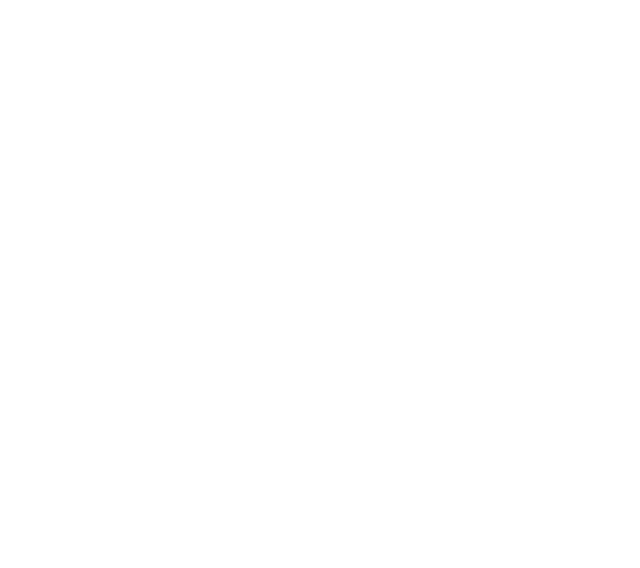
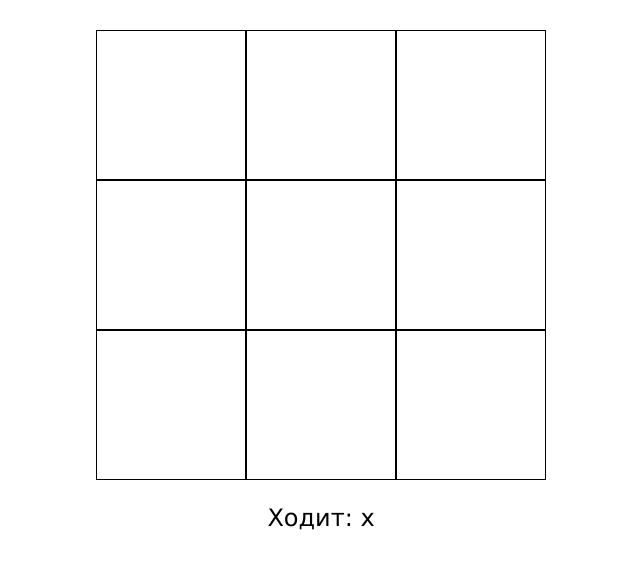
Before and after one commit to MariaLight/tic-tac-toe, a React (Create React App) app: page / in a window 1280 px wide. Shown: the top 568 px of the page, without its empty margins (319-959 px from the left). Built offline with nearby package versions, Linux system fonts and the light colour scheme.

Commit message:
add game

```diff
--- a/src/App.js
+++ b/src/App.js
@@ -1,10 +1,46 @@
+import { useState } from 'react';
 import './app.module.css';
+import { AppLayout } from './AppLayout';
 
 
 function App() {
+  const [currentPlayer, setCurrentPlayer] = useState('x');
+  const [isGameEnded, setIsGameEnded] = useState(false);
+  const [isDraw, setIsDraw] = useState(false);
+  const [field, setField] = useState(
+    [
+      '', '', '',
+      '', '', '',
+      '', '', '',
+    ]
+  );
+
+  const startAgain = () => {
+    setCurrentPlayer('x');
+    setIsGameEnded(false);
+    setIsDraw(false);
+    setField([
+      '', '', '',
+      '', '', '',
+      '', '', '',
+    ])
+  }
+
   return (
     <>
+      <AppLayout
+        currentPlayer={currentPlayer}
+        field={field}
+        isDraw={isDraw}
+        isGameEnded={isGameEnded}
 
+        setCurrentPlayer={setCurrentPlayer}
+        setIsGameEnded={setIsGameEnded}
+        setIsDraw={setIsDraw}
+        setField={setField}
+
+        startAgain={startAgain}
+      />
     </>
   );
 }
--- a/src/AppLayout.jsx
+++ b/src/AppLayout.jsx
@@ -1,12 +1,29 @@
-import './app.module.css';
+import styles from './app.module.css';
+import { Field } from './components/Field/Field';
+import { Information } from './components/Information/Information';
 
 
-function App() {
+export const AppLayout = (props) => {
   return (
-    <>
+    <div className={styles.app}>
+      <Field
+        isGameEnded={props.isGameEnded}
+        isDraw={props.isDraw}
+        field={props.field}
+        currentPlayer={props.currentPlayer}
 
-    </>
+        setCurrentPlayer={props.setCurrentPlayer}
+        setIsGameEnded={props.setIsGameEnded}
+        setIsDraw={props.setIsDraw}
+        setField={props.setField}
+
+      />
+      <Information
+        startAgain={props.startAgain}
+        currentPlayer={props.currentPlayer}
+        isDraw={props.isDraw}
+        isGameEnded={props.isGameEnded} />
+
+    </div>
   );
 }
-
-export default App;
--- a/src/app.module.css
+++ b/src/app.module.css
@@ -0,0 +1,7 @@
+.app {
+  display: flex;
+  flex-direction: column;
+  align-items: center;
+  padding-top: 30px;
+  font-family: 'Lucida Sans', 'Lucida Sans Regular', 'Lucida Grande', 'Lucida Sans Unicode', Geneva, Verdana, sans-serif;
+}
--- a/src/components/Field/Field.js
+++ b/src/components/Field/Field.js
@@ -0,0 +1,49 @@
+import { FieldLayout } from "./FieldLayout";
+
+const WIN_PATTERNS = [
+    [0, 1, 2], [3, 4, 5], [6, 7, 8], // Варианты побед по горизонтали
+    [0, 3, 6], [1, 4, 7], [2, 5, 8], // Варианты побед по вертикали
+    [0, 4, 8], [2, 4, 6] // Варианты побед по диагонали
+];
+
+export const Field = (props) => {
+    const checkIfWinner = (currentPlayer) => {
+        let isWinner = false;
+        for (let i = 0; i < WIN_PATTERNS.length; i++) {
+            isWinner = WIN_PATTERNS[i].every((item) => {
+                return props.field[item] === currentPlayer;
+            })
+            if (isWinner) {
+                return true;
+            }
+        }
+        return false;
+    }
+    const checkAllFieldsFilled = () => {
+        return props.field.every((item) => {
+            return item !== '';
+        })
+    }
+
+    const makeMove = (currentPlayer, index) => {
+        let currentField = props.field;
+        if (!currentField[index] && !props.isGameEnded) {
+            currentField[index] = currentPlayer;
+            props.setField(currentField);
+            if (checkIfWinner(currentPlayer)) {
+                props.setIsGameEnded(true);
+            } else if (checkAllFieldsFilled()) {
+                props.setIsGameEnded(true);
+                props.setIsDraw(true);
+            }
+            else {
+                props.setCurrentPlayer(currentPlayer === 'x' ? 'o' : 'x');
+            }
+        }
+
+    }
+    return <FieldLayout
+        field={props.field}
+        makeMove={makeMove}
+        currentPlayer={props.currentPlayer} />;
+}
--- a/src/components/Field/FieldLayout.jsx
+++ b/src/components/Field/FieldLayout.jsx
@@ -0,0 +1,11 @@
+import styles from './field.module.css'
+
+export const FieldLayout = ({ field, currentPlayer, makeMove }) => {
+    return (
+        <div className={styles.field}>
+            {field.map((item, index) =>
+                <button key={index} onClick={() => makeMove(currentPlayer, index)} className={`${styles.fieldButton} ${item && styles[item]} ${item && styles.disabled}`}>{item}</button>
+            )}
+        </div >
+    );
+}
--- /dev/null
+++ b/src/components/Field/field.module.css
@@ -0,0 +1,32 @@
+.field {
+    width: fit-content;
+    display: grid;
+    grid-template-columns: repeat(3, 1fr);
+    gap: 0;
+}
+
+.fieldButton {
+    width: 150px;
+    height: 150px;
+    padding: 0;
+    margin: 0;
+    border: none;
+    background-color: transparent;
+    border: 1px solid black;
+    font-size: 100px;
+    cursor: pointer;
+    font-family: 'Lucida Sans', 'Lucida Sans Regular', 'Lucida Grande', 'Lucida Sans Unicode', Geneva, Verdana, sans-serif;
+
+}
+
+.fieldButton.x {
+    color: red;
+}
+
+.fieldButton.o {
+    color: blue;
+}
+.disabled {
+    cursor: default;
+    pointer-events: none;
+}
--- a/src/components/Information/Information.js
+++ b/src/components/Information/Information.js
@@ -0,0 +1,13 @@
+import { InformationLayout } from "./InformationLayout"
+
+export const Information = (props) => {
+    let text = '';
+    if (props.isDraw === true) {
+        text = 'Ничья';
+    } else if (props.isGameEnded === true) {
+        text = `Победа: ${props.currentPlayer}`;
+    } else {
+        text = `Ходит: ${props.currentPlayer}`;
+    }
+    return <InformationLayout startAgain={props.startAgain} text={text} showBtn={props.isGameEnded} />;
+}
--- a/src/components/Information/InformationLayout.jsx
+++ b/src/components/Information/InformationLayout.jsx
@@ -0,0 +1,11 @@
+import styles from './information.module.css'
+
+export const InformationLayout = (props) => {
+    return (
+        <div className={styles.info}>
+            <p>{props.text}</p>
+            {props.showBtn &&
+                <button className={styles.button} onClick={props.startAgain}>Начать сначала</button>}
+        </div>
+    );
+}
--- /dev/null
+++ b/src/components/Information/information.module.css
@@ -0,0 +1,22 @@
+.info {
+    text-align: center;
+    font-size: 24px;
+}
+
+.x {
+    color: red;
+}
+
+.o {
+    color: blue;
+}
+
+.button {
+    margin-bottom: 40px;
+    padding: 10px 20px;
+    font-size: 16px;
+    background-color: thistle;
+    border-radius: 20px;
+    font-family: 'Lucida Sans', 'Lucida Sans Regular', 'Lucida Grande', 'Lucida Sans Unicode', Geneva, Verdana, sans-serif;
+    border-color: transparent;
+}
```
